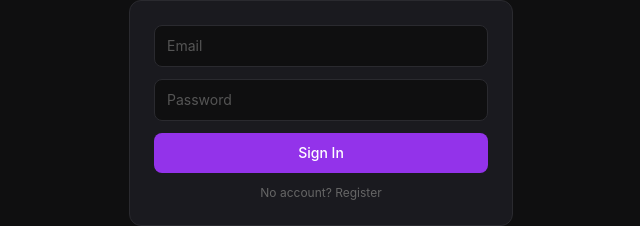
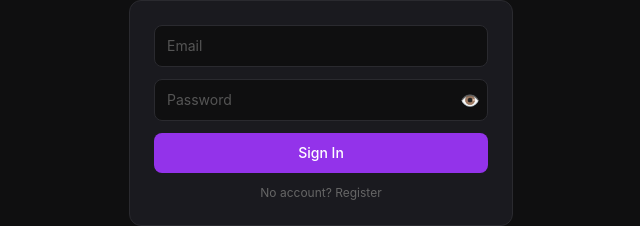
Before and after one commit to Jah-yee/devboard, a React (Vite) app in the folder devboard/client/: page /login in a window 1280 px wide. Shown: the part 355-581 px from the top of the page, without its empty margins (319-959 px from the left). Built offline with nearby package versions, Linux system fonts and the light colour scheme.

Commit message:
add show/hide password icon

```diff
--- a/devboard/client/src/pages/Login.jsx
+++ b/devboard/client/src/pages/Login.jsx
@@ -12,6 +12,7 @@ const Login = () => {
   const [form, setForm] = useState({ name: "", email: "", password: "" });
   const [error, setError] = useState("");
   const [loading, setLoading] = useState(false);
+  const [show, setShow] = useState(false);
 
   const handleSubmit = async () => {
     setError("");
@@ -54,14 +55,27 @@ const Login = () => {
             onChange={(e) => setForm({ ...form, email: e.target.value })}
             className="w-full bg-[#0f0f10] border border-[#2a2a2f] rounded-lg px-3 py-2.5 text-sm text-[#f0f0f0] placeholder-[#555] focus:outline-none focus:border-purple-500"
           />
-          <input
-            type="password"
-            placeholder="Password"
-            value={form.password}
-            onChange={(e) => setForm({ ...form, password: e.target.value })}
-            onKeyDown={(e) => e.key === "Enter" && handleSubmit()}
-            className="w-full bg-[#0f0f10] border border-[#2a2a2f] rounded-lg px-3 py-2.5 text-sm text-[#f0f0f0] placeholder-[#555] focus:outline-none focus:border-purple-500"
-          />
+          <div className="relative">
+            <input
+              type={show ? "text" : "password"}
+              placeholder="Password"
+              value={form.password}
+              onChange={(e) =>
+                setForm({ ...form, password: e.target.value })
+              }
+              onKeyDown={(e) =>
+                e.key === "Enter" && handleSubmit()
+              }
+              className="w-full bg-[#0f0f10] border border-[#2a2a2f] rounded-lg px-3 py-2.5 pr-10 text-sm text-[#f0f0f0] placeholder-[#555] focus:outline-none focus:border-purple-500"
+            />
+            <button
+              type="button"
+              onClick={() => setShow((prev) => !prev)}
+              className="absolute right-2 top-1/2 -translate-y-1/2 text-[#777] hover:text-[#ccc]"
+            >
+              👁️
+            </button>
+          </div>
 
           {error && <p className="text-red-400 text-xs">{error}</p>}
 
```
